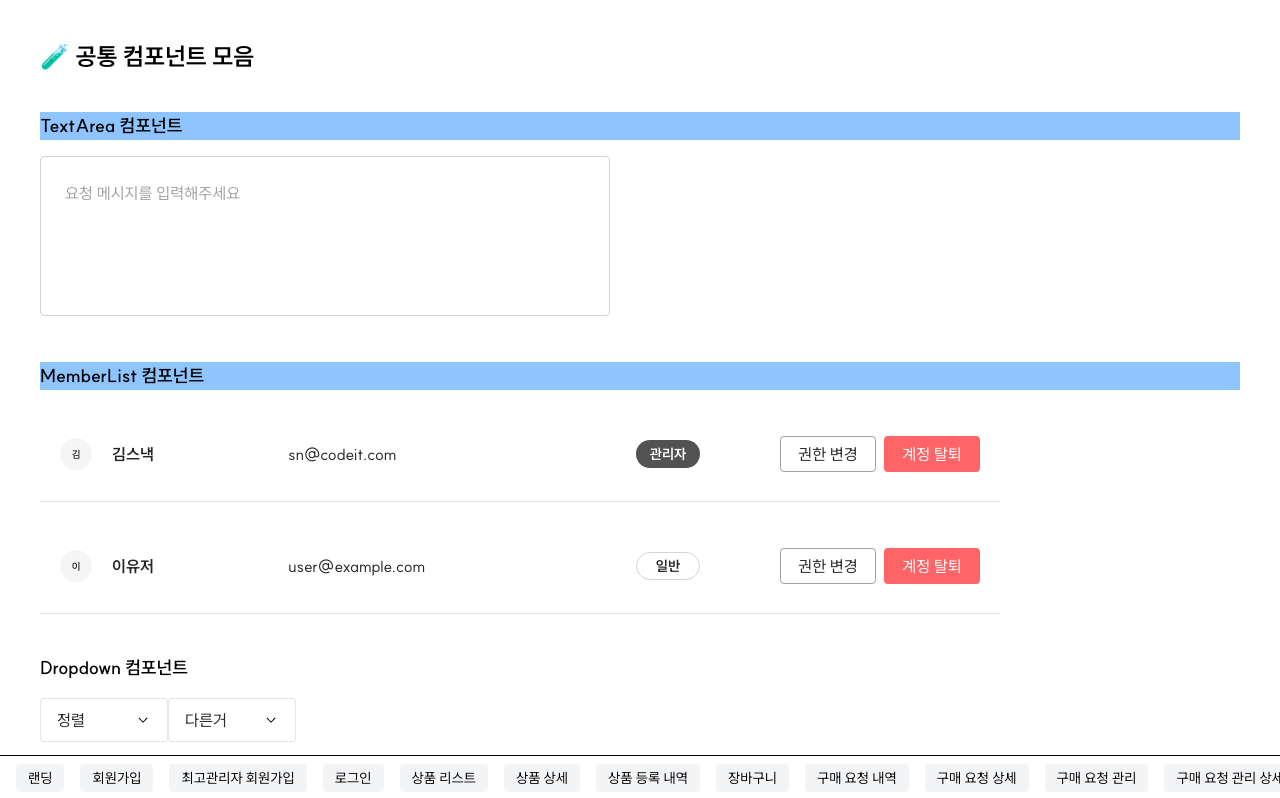
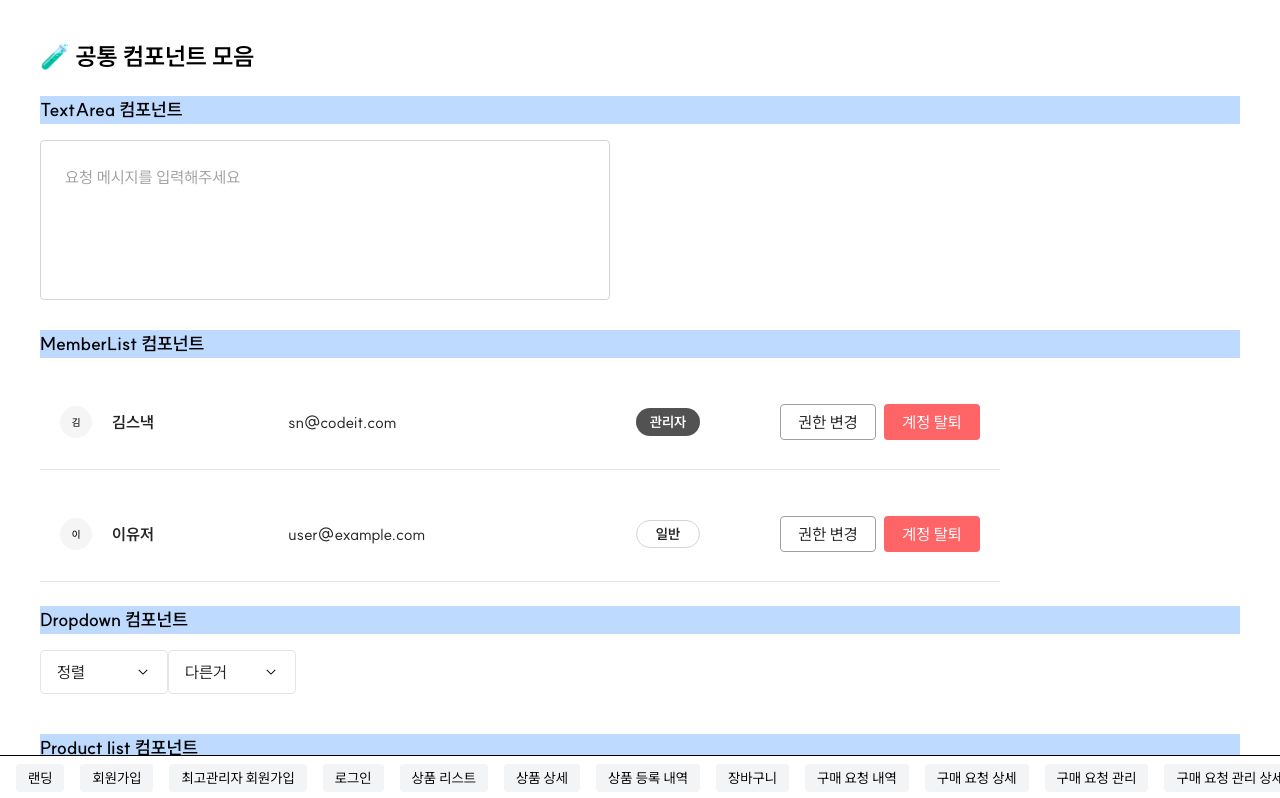
Before and after one commit to xdnjs7/6-Snack-FE-release, a Next.js app: page /components-preview in a window 1280 px wide. Shown: the top 798 px of the page. Built offline with nearby package versions, Linux system fonts and the light colour scheme.

Commit message:
refactor: preivew 페이지 수정

```diff
--- a/src/app/(preview)/components-preview/page.tsx
+++ b/src/app/(preview)/components-preview/page.tsx
@@ -38,11 +38,11 @@ export default function ComponentsPreviewPage() {
   const [sort, setSort] = useState("");
 
   return (
-    <div className="p-10 space-y-10 bg-white min-h-screen">
+    <div className="p-10 space-y-6 bg-white min-h-screen">
       <h1 className="text-2xl font-bold">🧪 공통 컴포넌트 모음</h1>
 
       <div className="space-y-4">
-        <h2 className="text-lg font-semibold bg-blue-300">TextArea 컴포넌트</h2>
+        <h2 className="text-lg font-semibold bg-blue-200">TextArea 컴포넌트</h2>
         <TextArea
           value={requestMessage}
           onChange={(e) => setRequestMessage(e.target.value)}
@@ -51,20 +51,20 @@ export default function ComponentsPreviewPage() {
       </div>
 
       <div className="space-y-4">
-        <h2 className="text-lg font-semibold bg-blue-300">MemberList 컴포넌트</h2>
+        <h2 className="text-lg font-semibold bg-blue-200">MemberList 컴포넌트</h2>
         {members.map((member) => (
           <MemberList key={member.id} {...member} onDeleteUser={handleDeleteUser} />
         ))}
       </div>
 
       <div className="space-y-4">
-        <h2 className="text-lg font-semibold">Dropdown 컴포넌트</h2>
+        <h2 className="text-lg font-semibold bg-blue-200">Dropdown 컴포넌트</h2>
         <Dropdown value={sort} onChange={setSort} />
         <Dropdown value={categoryOption} onChange={setCategoryOption} options={categoryOptions} />
       </div>
 
       <div className="space-y-4">
-        <h2 className="text-lg font-semibold bg-blue-300">Product list 컴포넌트</h2>
+        <h2 className="text-lg font-semibold bg-blue-200">Product list 컴포넌트</h2>
         <ProductList />
       </div>
     </div>
```
